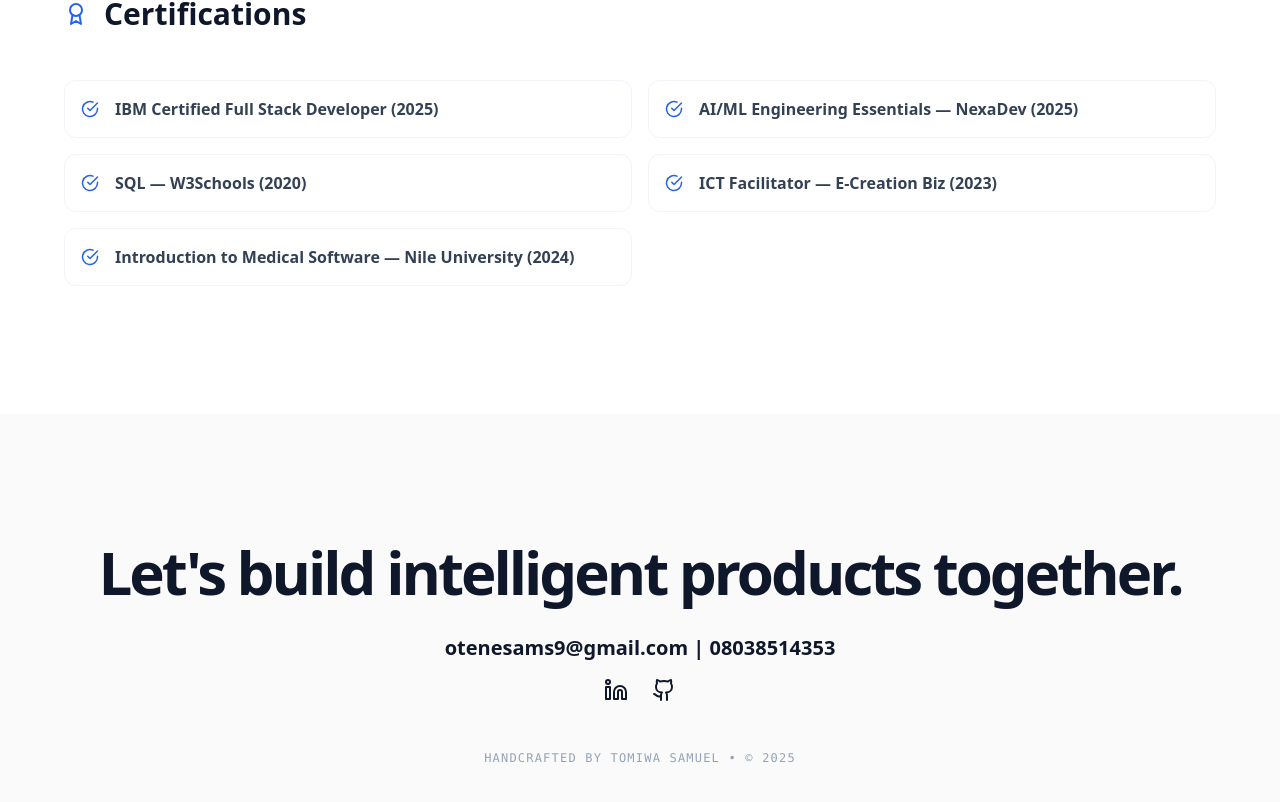
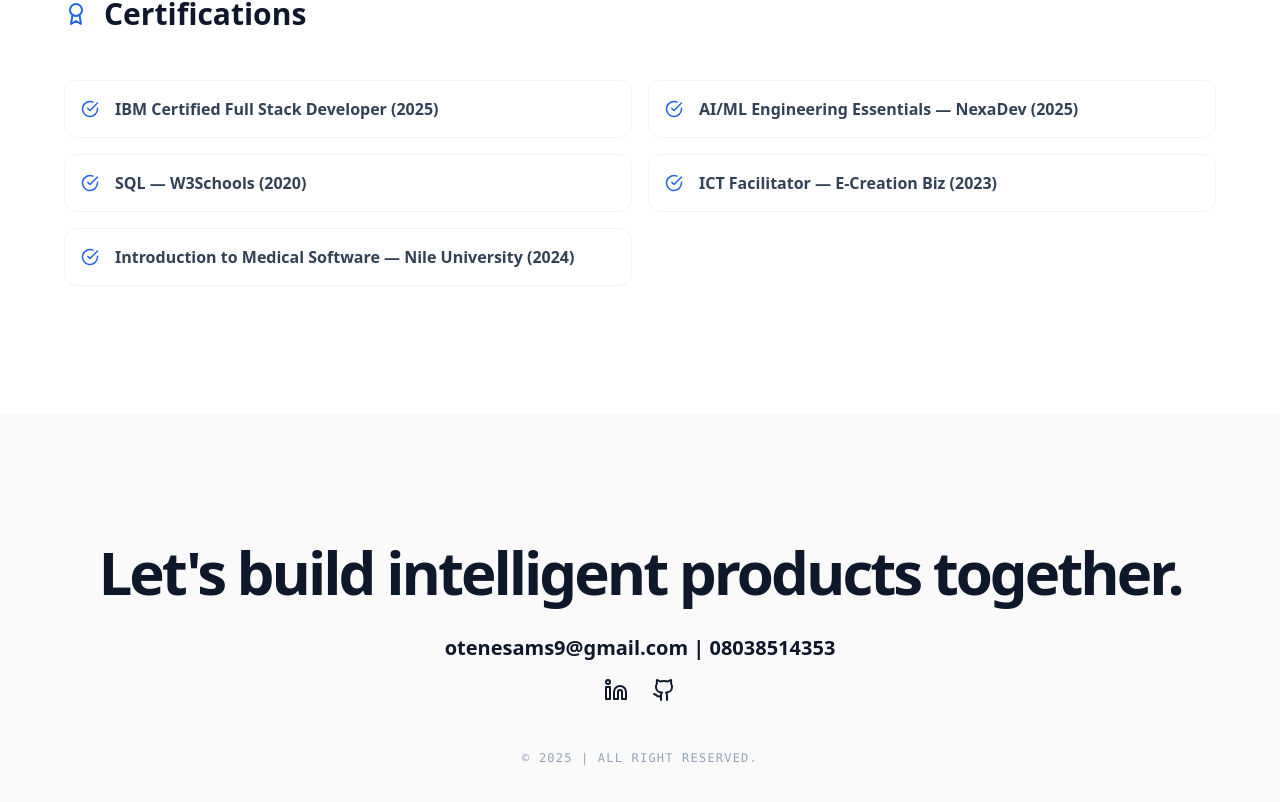
Before and after one commit to Dev-Tom9/portfolio, a Next.js app: page / in a window 1280 px wide. Shown: the part 4625-5427 px from the top of the page. Built offline with nearby package versions, Linux system fonts and the light colour scheme.

Commit message:
Update page.tsx

```diff
--- a/app/page.tsx
+++ b/app/page.tsx
@@ -199,7 +199,7 @@ export default function Home() {
             </div>
         </div>
         <p className="text-xs font-mono text-slate-400 uppercase tracking-widest">
-            Handcrafted by Tomiwa Samuel • © 2025
+            © 2025 | All Right Reserved.
         </p>
       </footer>
     </div>
```
